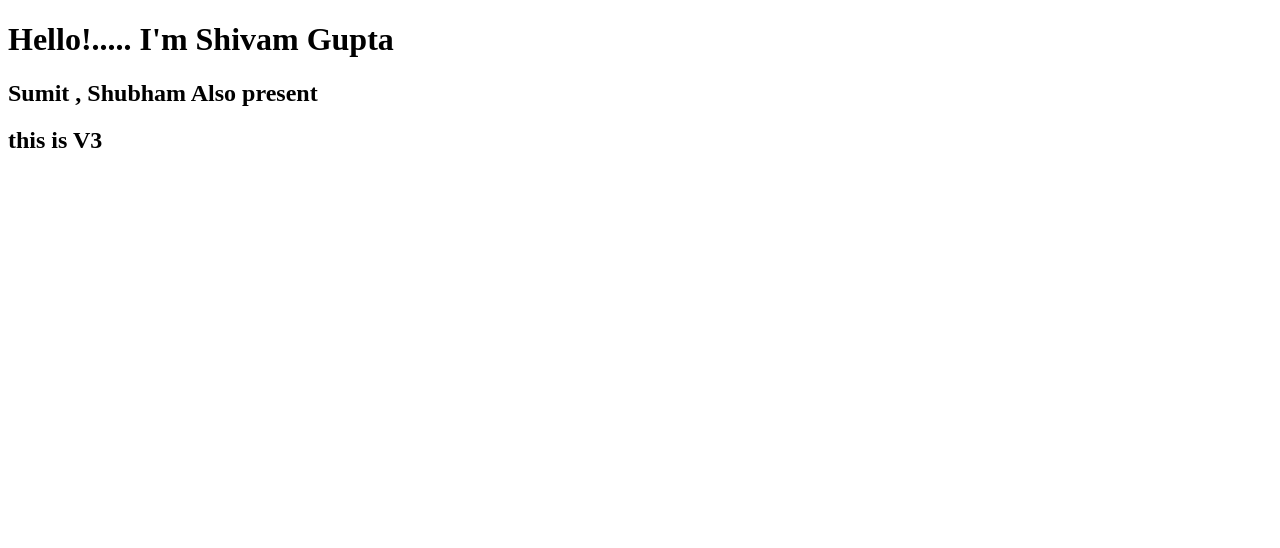
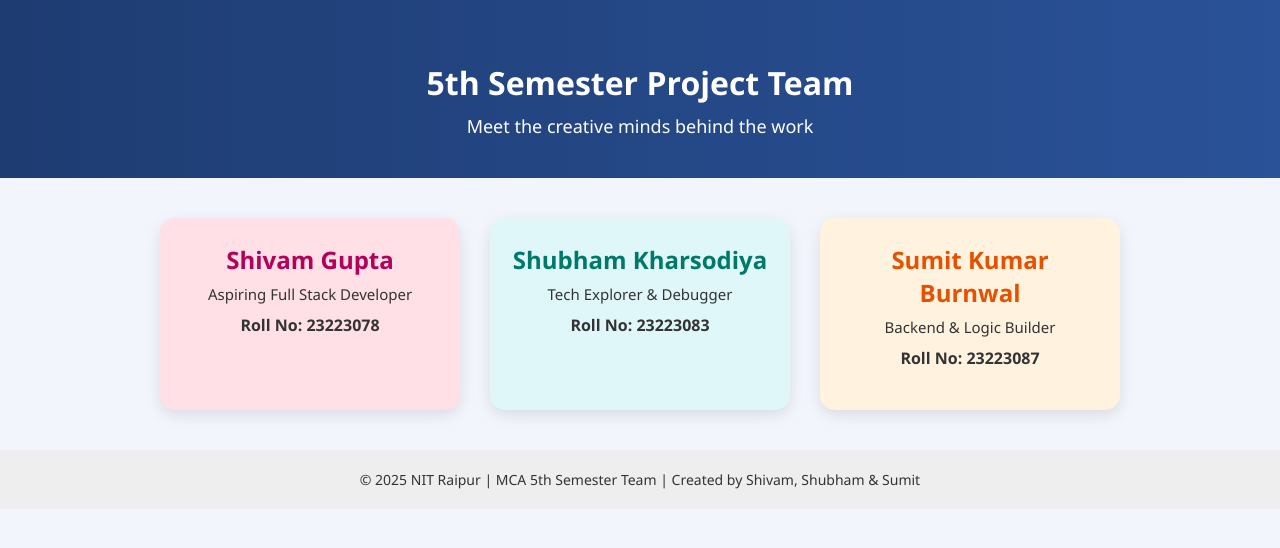
Before and after one commit to imShivamGupta3/MyRepo, a plain HTML site: page index.html in a window 1280 px wide. Drawn offline with Linux system fonts and the light colour scheme.

Commit message:
Update index.html

```diff
--- a/index.html
+++ b/index.html
@@ -1,13 +1,44 @@
 <!DOCTYPE html>
 <html lang="en">
-  <head>
-    <meta charset="UTF-8" />
-    <meta name="viewport" content="width=<device-width>, initial-scale=1.0" />
-    <title>Document</title>
-  </head>
-  <body>
-    <h1>Hello!..... I'm Shivam Gupta</h1>
-    <h2>Sumit , Shubham Also present</h2>
-    <h2>this is V3</h2>
-  </body>
+<head>
+    <meta charset="UTF-8">
+    <title>5th Semester Team</title>
+</head>
+<body style="margin:0; font-family: 'Segoe UI', sans-serif; background: #f2f6fc; color: #333;">
+
+    <div style="text-align:center; background: linear-gradient(to right, #1e3c72, #2a5298); padding: 40px 20px; color: white;">
+        <h1 style="margin-bottom: 10px;">5th Semester Project Team</h1>
+        <p style="font-size: 18px; margin: 0;">Meet the creative minds behind the work</p>
+    </div>
+
+    <div style="display: flex; justify-content: center; flex-wrap: wrap; padding: 40px 20px; gap: 30px;">
+
+        <!-- Card 1 -->
+        <div style="background: #ffe0e6; padding: 25px 20px; border-radius: 15px; width: 260px; box-shadow: 0 5px 15px rgba(0,0,0,0.1); text-align:center;">
+            <h2 style="margin: 0; color: #b30059;">Shivam Gupta</h2>
+            <p style="margin: 8px 0 0; font-size: 15px;">Aspiring Full Stack Developer</p>
+            <p style="font-weight: bold; margin-top: 10px;">Roll No: 23223078</p>
+        </div>
+
+        <!-- Card 2 -->
+        <div style="background: #e0f7fa; padding: 25px 20px; border-radius: 15px; width: 260px; box-shadow: 0 5px 15px rgba(0,0,0,0.1); text-align:center;">
+            <h2 style="margin: 0; color: #00796b;">Shubham Kharsodiya</h2>
+            <p style="margin: 8px 0 0; font-size: 15px;">Tech Explorer & Debugger</p>
+            <p style="font-weight: bold; margin-top: 10px;">Roll No: 23223083</p>
+        </div>
+
+        <!-- Card 3 -->
+        <div style="background: #fff3e0; padding: 25px 20px; border-radius: 15px; width: 260px; box-shadow: 0 5px 15px rgba(0,0,0,0.1); text-align:center;">
+            <h2 style="margin: 0; color: #e65100;">Sumit Kumar Burnwal</h2>
+            <p style="margin: 8px 0 0; font-size: 15px;">Backend & Logic Builder</p>
+            <p style="font-weight: bold; margin-top: 10px;">Roll No: 23223087</p>
+        </div>
+
+    </div>
+
+    <div style="text-align:center; padding: 20px; background: #eeeeee; font-size: 14px;">
+        © 2025 NIT Raipur | MCA 5th Semester Team | Created by Shivam, Shubham & Sumit
+    </div>
+
+</body>
 </html>
```
